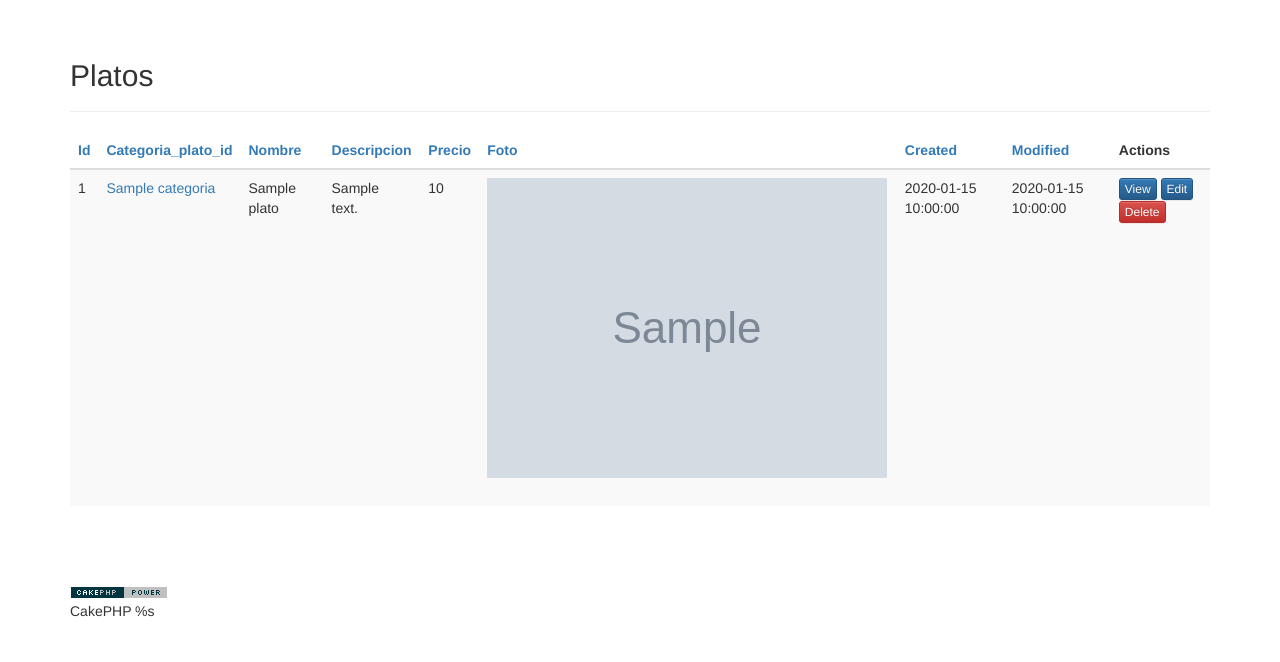
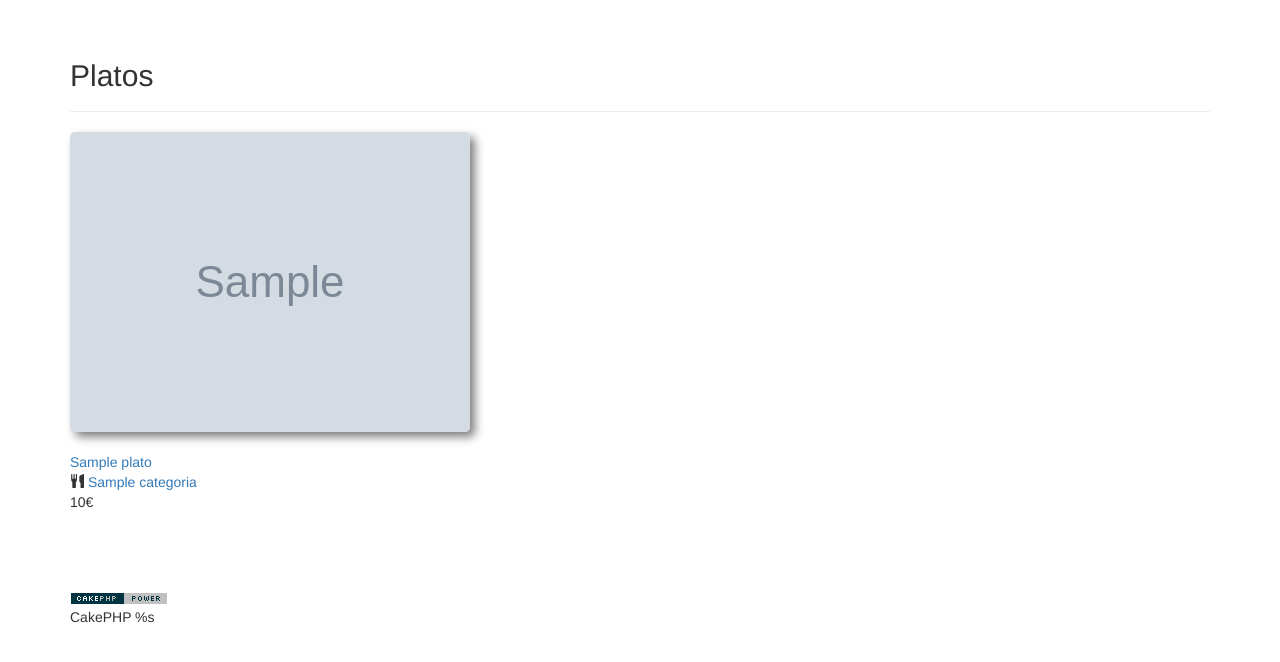
Before and after one commit to marcosjrs/TestCakePHP2.5.3_Con_Bake, a CakePHP app: the page made by app/View/Platos/index.ctp in a window 1280 px wide. Shown: the part 51-713 px from the top of the page. Run offline with PHP 8.4 and a stand-in for CakePHP, Linux system fonts and the light colour scheme; the template is opened without the code that fills it: most values are stand-ins (such as "Sample title", 1, 10 or a date in 2020); grey boxes marked "Sample" are stand-in pictures; some libraries are stand-ins or nearby versions.

Commit message:
Cambio forma de mostrar los platos (cards)

```diff
--- a/app/Model/Plato.php
+++ b/app/Model/Plato.php
@@ -24,7 +24,7 @@ class Plato extends AppModel {
 				'thumbnailMethod'=>'php',
 				'thumbnailSizes' => array(
 					'vga' =>'640x480',
-					'thumb' => '50x50'
+					'thumb' => '150x150'
 				),
 				'deleteFolderOnDelete' => true
 			)
--- a/app/View/Platos/index.ctp
+++ b/app/View/Platos/index.ctp
@@ -1,41 +1,27 @@
 <div class="platos index">
-	<div class="page-header"><h2><?php echo __('Platos'); ?></h2></div>
-	<table class="table table-striped">
-	<thead>
-	<tr>
-			<th><?php echo $this->Paginator->sort('id'); ?></th>
-			<th><?php echo $this->Paginator->sort('categoria_plato_id'); ?></th>
-			<th><?php echo $this->Paginator->sort('nombre'); ?></th>
-			<th><?php echo $this->Paginator->sort('descripcion'); ?></th>
-			<th><?php echo $this->Paginator->sort('precio'); ?></th>
-			<th><?php echo $this->Paginator->sort('foto'); ?></th>
-			<th><?php echo $this->Paginator->sort('created'); ?></th>
-			<th><?php echo $this->Paginator->sort('modified'); ?></th>
-			<th class="actions"><?php echo __('Actions'); ?></th>
-	</tr>
-	</thead>
-	<tbody>
-	<?php foreach ($platos as $plato): ?>
-	<tr>
-		<td><?php echo h($plato['Plato']['id']); ?>&nbsp;</td>
-		<td>
-			<?php echo $this->Html->link($plato['CategoriaPlato']['categoria'], array('controller' => 'categoria_platos', 'action' => 'view', $plato['CategoriaPlato']['id'])); ?>
-		</td>
-		<td><?php echo h($plato['Plato']['nombre']); ?>&nbsp;</td>
-		<td><?php echo h($plato['Plato']['descripcion']); ?>&nbsp;</td>
-		<td><?php echo h($plato['Plato']['precio']); ?>&nbsp;</td>
-		<td><?php echo $this->Html->image('../files/plato/foto/'.$plato['Plato']['foto_dir'].'/thumb_'.$plato['Plato']['foto']) ?>&nbsp;</td>
-		<td><?php echo h($plato['Plato']['created']); ?>&nbsp;</td>
-		<td><?php echo h($plato['Plato']['modified']); ?>&nbsp;</td>
-		<td class="actions">
-			<?php echo $this->Html->link(__('View'), array('action' => 'view', $plato['Plato']['id']), array( "class"=>"btn btn-xs btn-primary")); ?>
-			<?php echo $this->Html->link(__('Edit'), array('action' => 'edit', $plato['Plato']['id']), array( "class"=>"btn btn-xs btn-primary")); ?>
-			<?php echo $this->Form->postLink(__('Delete'), array('action' => 'delete', $plato['Plato']['id']), array("class"=>"btn btn-xs btn-danger"), __('Are you sure you want to delete # %s?', $plato['Plato']['id'])); ?>
-		</td>
-	</tr>
-<?php endforeach; ?>
-	</tbody>
-	</table>
+	<div class="page-header">
+		<h2><?php echo __('Platos'); ?></h2>
+	</div>
+
+	<div class="row">
+		<?php foreach ($platos as $plato): ?>
+		<div class="col col-sm-3">
+			<figure class="plato">
+				<?php echo $this->Html->image('../files/plato/foto/' . $plato['Plato']['foto_dir'] . '/' . 'thumb_' .$plato['Plato']['foto'], array('url' => array('controller' => 'platos', 'action' => 'view', $plato['Plato']['id']))); ?>
+			</figure>
+			<br />
+			<?php echo $this->Html->link($plato['Plato']['nombre'], array('action' => 'view', $plato['Plato']['id'])); ?>
+			<br />
+			<span class="glyphicon glyphicon-cutlery" aria-hidden="true"></span>
+			<?php echo $this->Html->link($plato['CategoriaPlato']['categoria'], array('controller' => 'categoria_platos', 'action' => 'view', $plato['CategoriaPlato']['id']), array('class' => 'food-category')); ?>
+			<br />
+			<?php echo h($plato['Plato']['precio']); ?>€ &nbsp;
+			<br />
+			<br />
+		</div>
+		<?php endforeach; ?>
+	</div>
+
 	<p class="float-left">
 		<?php
 		echo $this->Paginator->counter(array(
--- a/app/webroot/css/style.css
+++ b/app/webroot/css/style.css
@@ -96,3 +96,8 @@ preloader
   border-bottom: 1px solid #eee;
   padding-bottom: 5px;
 }
+
+.plato img{
+  border-radius: 5px;
+  box-shadow: rgb(0, 0, 0, 0.5) 5px 5px 10px;
+}
```
